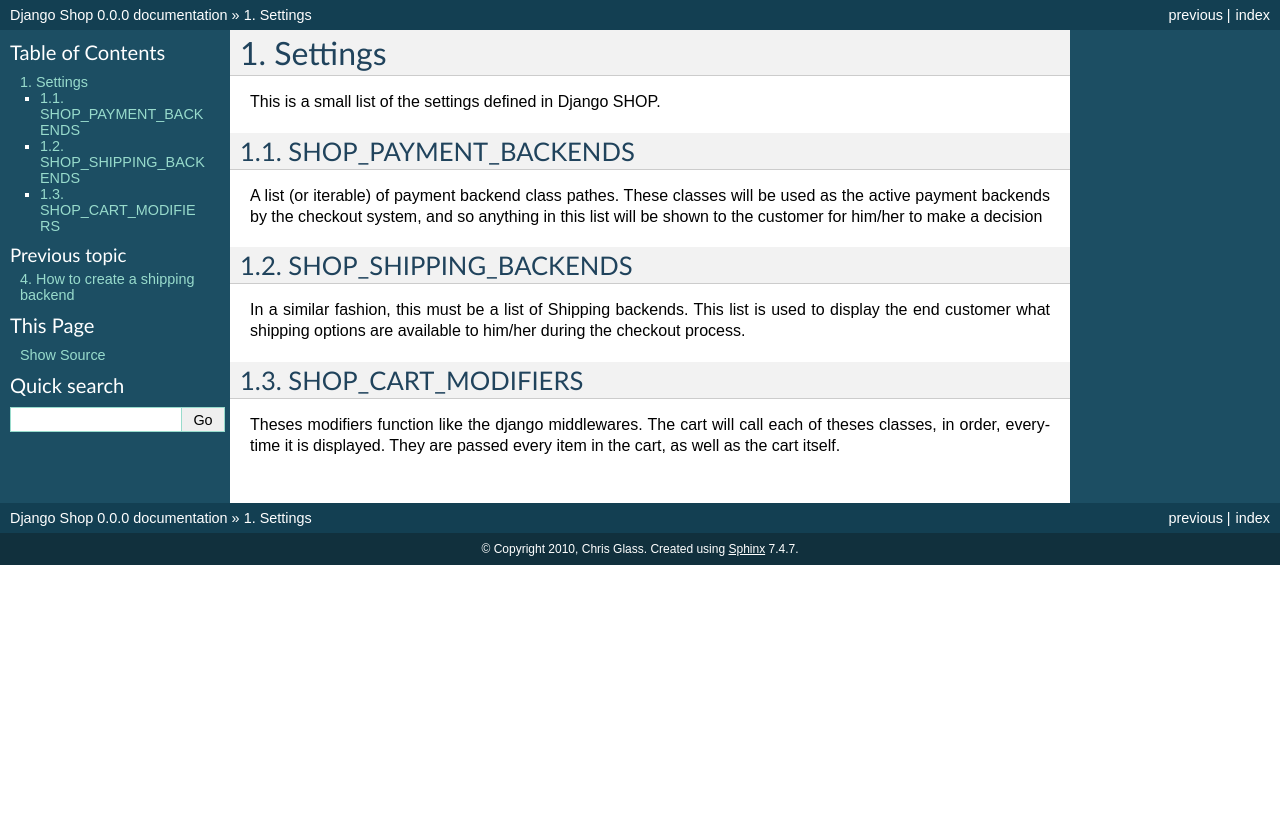
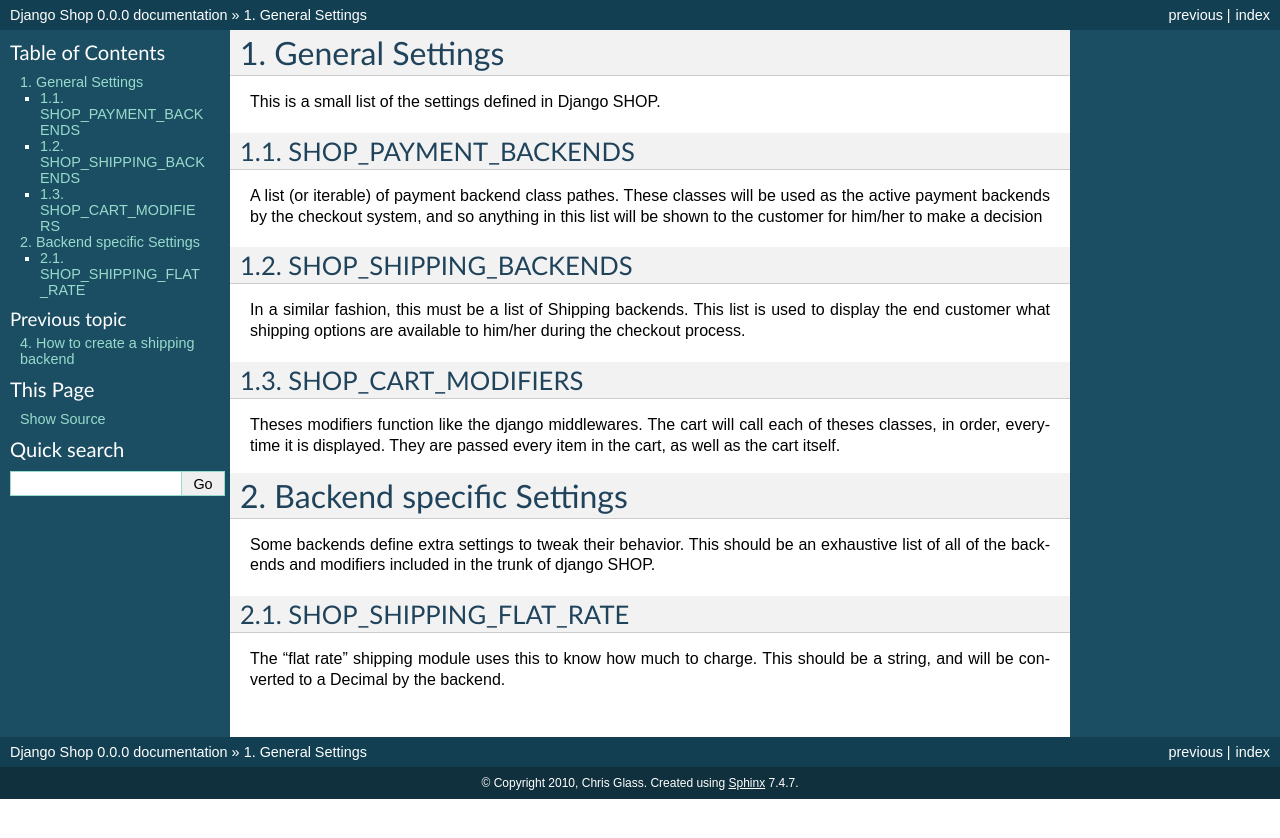
Before and after one commit to ShanWangdev1/django-shop, a Sphinx documentation site: the page built from docs/settings.rst, in a window 1280 px wide. Shown: the top 838 px of the page. Built offline with Sphinx 7.4.7, drawn with Linux system fonts in a browser that asks for light colours.

Commit message:
Updated docs

```diff
--- a/docs/index.rst
+++ b/docs/index.rst
@@ -36,7 +36,7 @@
 Reference sheets and lists regarding django SHOP
 
 .. toctree::
-    :maxdepth: 2
+    :maxdepth: 1
     :numbered:
 
     settings
--- a/docs/settings.rst
+++ b/docs/settings.rst
@@ -1,6 +1,6 @@
-=========
-Settings
-=========
+================
+General Settings
+================
 
 This is a small list of the settings defined in Django SHOP.
 
@@ -25,3 +25,18 @@
 Theses modifiers function like the django middlewares. The cart will call each of
 theses classes, in order, everytime it is displayed. They are passed every item in
 the cart, as well as the cart itself.
+
+
+==========================
+Backend specific Settings
+==========================
+
+Some backends define extra settings to tweak their behavior. This should be an
+exhaustive list of all of the backends and modifiers included in the trunk of
+django SHOP.
+
+SHOP_SHIPPING_FLAT_RATE
+========================
+
+The "flat rate" shipping module uses this to know how much to charge. This
+should be a string, and will be converted to a Decimal by the backend.
```
